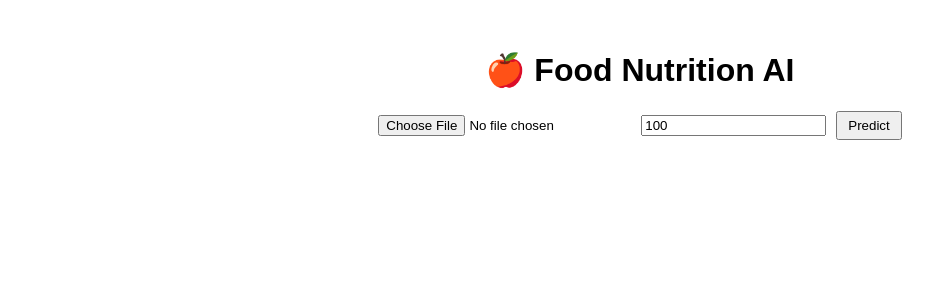
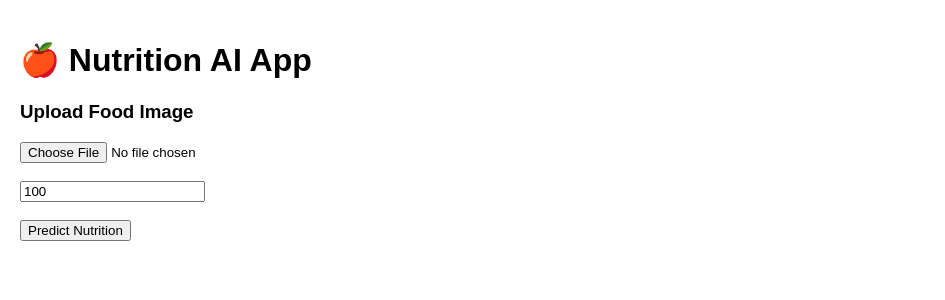
Before and after one commit to sikandar84/fyp-frontend, a React (Create React App) app: page / in a window 1280 px wide. Shown: the top 300 px of the page, without its empty margins (0-945 px from the left). Built offline with nearby package versions, Linux system fonts and the light colour scheme.

Commit message:
Update App.js

```diff
--- a/src/App.js
+++ b/src/App.js
@@ -1,336 +1,191 @@
-// import React, { useState } from "react";
-// import axios from "axios";
-// import "./App.css";
-
-// function App() {
-//   const [file, setFile] = useState(null);
-//   const [weight, setWeight] = useState(100);
-//   const [result, setResult] = useState(null);
-//   const [loading, setLoading] = useState(false);
-
-//   const [age, setAge] = useState("");
-//   const [gender, setGender] = useState("");
-//   const [disease, setDisease] = useState("");
-//   const [goal, setGoal] = useState("maintain");
-
-//   const [recommendation, setRecommendation] = useState("");
-//   const [recLoading, setRecLoading] = useState(false);
-
-//   // -------------------------
-//   // Predict Food
-//   // -------------------------
-//   const handlePredict = async () => {
-//     if (!file) {
-//       alert("Please select an image");
-//       return;
-//     }
-
-//     const formData = new FormData();
-//     formData.append("file", file);
-//     formData.append("weight", weight);
-
-//     setLoading(true);
-//     setResult(null);
-//     setRecommendation("");
-
-//     try {
-//       const response = await axios.post(
-//         "https://fyp-backend-production-82be.up.railway.app/predict",
-//         formData,
-//         {
-//           headers: { "Content-Type": "multipart/form-data" },
-//         }
-//       );
-
-//       setResult(response.data);
-
-//       setFile(null);
-//       document.getElementById("fileInput").value = "";
-//     } catch (error) {
-//       console.error(error);
-//       alert("Error calling backend");
-//     } finally {
-//       setLoading(false);
-//     }
-//   };
-
-//   // -------------------------
-//   // Get Recommendation
-//   // -------------------------
-//   const getRecommendation = async () => {
-//     if (!result) {
-//       alert("Predict food first");
-//       return;
-//     }
-
-//     const formData = new FormData();
-
-//     formData.append("calories", result.calories || 0);
-//     formData.append("protein", result.protein || 0);
-//     formData.append("carbohydrates", result.carbohydrates || 0);
-//     formData.append("fats", result.fats || 0);
-//     formData.append("fiber", result.fiber || 0);
-//     formData.append("sugars", result.sugars || 0);
-//     formData.append("sodium", result.sodium || 0);
-
-//     formData.append("age", age || 0);
-//     formData.append("gender", gender || "Unknown");
-//     formData.append("goal", goal || "maintain");
-//     formData.append("disease", disease || "");
-
-//     setRecLoading(true);
-//     setRecommendation("");
-
-//     try {
-//       const response = await axios.post(
-//         "https://fyp-backend-production-82be.up.railway.app/recommend",
-//         formData,
-//         {
-//           headers: { "Content-Type": "multipart/form-data" },
-//         }
-//       );
-
-//       const rec = response.data?.recommendations?.[0];
-
-//       if (rec) {
-//         setRecommendation(rec);
-//       } else {
-//         setRecommendation("No AI response received.");
-//       }
-//     } catch (err) {
-//       console.error(err);
-//       alert("Error getting recommendation");
-//     } finally {
-//       setRecLoading(false);
-//     }
-//   };
-
-//   return (
-//     <div className="app">
-//       <h1 className="title">🍽️ Nutrition Detector</h1>
-
-//       {/* INPUT SECTION */}
-//       <div className="input-container">
-//         <input
-//           id="fileInput"
-//           type="file"
-//           accept="image/*"
-//           onChange={(e) => setFile(e.target.files[0])}
-//         />
-
-//         <input
-//           type="number"
-//           min="1"
-//           value={weight}
-//           onChange={(e) => setWeight(e.target.value)}
-//           placeholder="Weight (g)"
-//         />
-
-//         <button onClick={handlePredict} disabled={loading}>
-//           {loading ? "Predicting..." : "Predict"}
-//         </button>
-//       </div>
-
-//       {/* RESULT */}
-//       {result && (
-//         <div className="result-card">
-//           <h2>Prediction Result</h2>
-
-//           <p className="food-label">
-//             {result.label ? result.label.toUpperCase() : ""}
-//           </p>
-
-//           <h3>Nutrition (for {result.weight} g)</h3>
-
-//           <ul className="nutrition-list">
-//             <li>Calories: {result.calories}</li>
-//             <li>Protein: {result.protein} g</li>
-//             <li>Carbohydrates: {result.carbohydrates} g</li>
-//             <li>Fats: {result.fats} g</li>
-//             <li>Fiber: {result.fiber} g</li>
-//             <li>Sugars: {result.sugars} g</li>
-//             <li>Sodium: {result.sodium} mg</li>
-//           </ul>
-
-//           {/* USER INPUT */}
-//           <div className="user-inputs">
-//             <h3>Personal Info</h3>
-
-//             <input
-//               type="number"
-//               placeholder="Age"
-//               value={age}
-//               onChange={(e) => setAge(e.target.value)}
-//             />
-
-//             <select value={gender} onChange={(e) => setGender(e.target.value)}>
-//               <option value="">Select Gender</option>
-//               <option value="Male">Male</option>
-//               <option value="Female">Female</option>
-//             </select>
-
-//             <select value={goal} onChange={(e) => setGoal(e.target.value)}>
-//               <option value="maintain">Maintain</option>
-//               <option value="weight loss">Weight Loss</option>
-//               <option value="muscle gain">Muscle Gain</option>
-//             </select>
-
-//             <input
-//               type="text"
-//               placeholder="Disease (optional)"
-//               value={disease}
-//               onChange={(e) => setDisease(e.target.value)}
-//             />
-
-//             <button onClick={getRecommendation} disabled={recLoading}>
-//               {recLoading ? "Analyzing..." : "Get Recommendation"}
-//             </button>
-//           </div>
-
-//           {/* AI OUTPUT */}
-//           {recommendation && (
-//             <div className="recommendation-box">
-//               <h3>AI Recommendation</h3>
-//               <p>{recommendation}</p>
-//             </div>
-//           )}
-//         </div>
-//       )}
-//     </div>
-//   );
-// }
-
-// export default App;
-
-
-
 import React, { useState } from "react";
 import axios from "axios";
 
-export default function App() {
+const BACKEND_URL = "https://fyp-backend-production-82be.up.railway.app"; // 🔥 CHANGE THIS
+
+function App() {
   const [file, setFile] = useState(null);
   const [weight, setWeight] = useState(100);
-  const [result, setResult] = useState(null);
+
+  const [nutrition, setNutrition] = useState(null);
   const [loading, setLoading] = useState(false);
 
-  const BASE_URL = "https://fyp-backend-production-82be.up.railway.app";
+  const [age, setAge] = useState("");
+  const [gender, setGender] = useState("");
+  const [goal, setGoal] = useState("maintain");
+  const [disease, setDisease] = useState("");
 
+  const [recommendation, setRecommendation] = useState("");
+
+  // -------------------------
+  // Handle Image Upload
+  // -------------------------
+  const handleFileChange = (e) => {
+    setFile(e.target.files[0]);
+  };
+
+  // -------------------------
+  // Predict Nutrition
+  // -------------------------
   const handlePredict = async () => {
     if (!file) {
       alert("Please select an image");
       return;
     }
 
-    setLoading(true);
-    setResult(null);
-
-    try {
     const formData = new FormData();
     formData.append("file", file);
     formData.append("weight", weight);
 
-      const res = await axios.post(`${BASE_URL}/predict`, formData, {
+    try {
+      setLoading(true);
+
+      const res = await axios.post(
+        `${BACKEND_URL}/predict`,
+        formData,
+        {
           headers: {
             "Content-Type": "multipart/form-data",
           },
-      });
+        }
+      );
 
-      console.log("BACKEND RESPONSE:", res.data);
+      setNutrition(res.data);
+      setLoading(false);
+    } catch (err) {
+      console.error(err);
+      alert("Prediction failed");
+      setLoading(false);
+    }
+  };
 
-      setResult(res.data);
+  // -------------------------
+  // Get AI Recommendation
+  // -------------------------
+  const handleRecommend = async () => {
+    if (!nutrition) return;
 
+    const formData = new FormData();
+
+    formData.append("calories", nutrition.calories);
+    formData.append("protein", nutrition.protein);
+    formData.append("carbohydrates", nutrition.carbohydrates);
+    formData.append("fats", nutrition.fats);
+    formData.append("fiber", nutrition.fiber);
+    formData.append("sugars", nutrition.sugars);
+    formData.append("sodium", nutrition.sodium);
+
+    formData.append("age", age);
+    formData.append("gender", gender);
+    formData.append("goal", goal);
+    formData.append("disease", disease);
+
+    try {
+      const res = await axios.post(
+        `${BACKEND_URL}/recommend`,
+        formData
+      );
+
+      setRecommendation(res.data.recommendations[0]);
     } catch (err) {
-      console.log("ERROR:", err);
-
-      setResult({
-        error:
-          err?.response?.data?.error ||
-          "Server error or model failed to respond",
-      });
+      console.error(err);
+      alert("Recommendation failed");
     }
-
-    setLoading(false);
   };
 
   return (
-    <div style={styles.container}>
-      <h1>🍎 Food Nutrition AI</h1>
+    <div style={{ padding: 20, fontFamily: "Arial" }}>
+      <h1>🍎 Nutrition AI App</h1>
 
-      {/* FILE INPUT */}
+      {/* ---------------- Upload Section ---------------- */}
+      <div>
+        <h3>Upload Food Image</h3>
+
+        <input type="file" onChange={handleFileChange} />
+        <br /><br />
+
         <input
-        type="file"
-        accept="image/*"
-        onChange={(e) => setFile(e.target.files[0])}
+          type="number"
+          placeholder="Weight (grams)"
+          value={weight}
+          onChange={(e) => setWeight(e.target.value)}
         />
 
-      {/* WEIGHT INPUT */}
-      <input
-        type="number"
-        value={weight}
-        onChange={(e) => setWeight(e.target.value)}
-        placeholder="Enter weight"
-        style={{ marginLeft: 10 }}
-      />
+        <br /><br />
 
-      {/* BUTTON */}
-      <button onClick={handlePredict} disabled={loading} style={styles.btn}>
-        {loading ? "Predicting..." : "Predict"}
+        <button onClick={handlePredict}>
+          {loading ? "Processing..." : "Predict Nutrition"}
         </button>
+      </div>
 
-      {/* ERROR */}
-      {result?.error && (
-        <div style={styles.errorBox}>
-          <h3>❌ Error</h3>
-          <p>{result.error}</p>
+      {/* ---------------- Nutrition Result ---------------- */}
+      {nutrition && (
+        <div style={{ marginTop: 20 }}>
+          <h3>📊 Nutrition Result</h3>
+          <p><b>Food:</b> {nutrition.label}</p>
+          <p><b>Calories:</b> {nutrition.calories}</p>
+          <p><b>Protein:</b> {nutrition.protein}</p>
+          <p><b>Carbs:</b> {nutrition.carbohydrates}</p>
+          <p><b>Fats:</b> {nutrition.fats}</p>
+          <p><b>Fiber:</b> {nutrition.fiber}</p>
+          <p><b>Sugars:</b> {nutrition.sugars}</p>
+          <p><b>Sodium:</b> {nutrition.sodium}</p>
         </div>
       )}
 
-      {/* RESULT */}
-      {result && !result.error && (
-        <div style={styles.card}>
-          <h2>🍽️ Prediction Result</h2>
+      {/* ---------------- User Inputs ---------------- */}
+      {nutrition && (
+        <div style={{ marginTop: 20 }}>
+          <h3>👤 Your Details</h3>
 
-          <h3>Food: {result.label || "Unknown"}</h3>
+          <input
+            type="number"
+            placeholder="Age"
+            value={age}
+            onChange={(e) => setAge(e.target.value)}
+          />
+          <br /><br />
 
-          <p>Confidence: {result.confidence ?? 0}</p>
-          <p>Weight: {result.weight ?? weight}</p>
+          <select value={gender} onChange={(e) => setGender(e.target.value)}>
+            <option value="">Select Gender</option>
+            <option value="Male">Male</option>
+            <option value="Female">Female</option>
+          </select>
 
-          <hr />
+          <br /><br />
 
-          <p>Calories: {result.calories ?? 0}</p>
-          <p>Protein: {result.protein ?? 0} g</p>
-          <p>Carbohydrates: {result.carbohydrates ?? 0} g</p>
-          <p>Fats: {result.fats ?? 0} g</p>
-          <p>Fiber: {result.fiber ?? 0} g</p>
-          <p>Sugars: {result.sugars ?? 0} g</p>
-          <p>Sodium: {result.sodium ?? 0} mg</p>
+          <select value={goal} onChange={(e) => setGoal(e.target.value)}>
+            <option value="maintain">Maintain Weight</option>
+            <option value="loss">Lose Weight</option>
+            <option value="gain">Gain Weight</option>
+          </select>
+
+          <br /><br />
+
+          <input
+            type="text"
+            placeholder="Disease (optional)"
+            value={disease}
+            onChange={(e) => setDisease(e.target.value)}
+          />
+
+          <br /><br />
+
+          <button onClick={handleRecommend}>
+            Get AI Recommendation
+          </button>
+        </div>
+      )}
+
+      {/* ---------------- Recommendation ---------------- */}
+      {recommendation && (
+        <div style={{ marginTop: 20 }}>
+          <h3>🤖 AI Recommendation</h3>
+          <p>{recommendation}</p>
         </div>
       )}
     </div>
   );
 }
 
-const styles = {
-  container: {
-    padding: 30,
-    fontFamily: "Arial",
-    textAlign: "center",
-  },
-  btn: {
-    marginLeft: 10,
-    padding: "5px 10px",
-    cursor: "pointer",
-  },
-  card: {
-    marginTop: 20,
-    padding: 20,
-    border: "1px solid #ccc",
-    borderRadius: 10,
-    display: "inline-block",
-    textAlign: "left",
-  },
-  errorBox: {
-    marginTop: 20,
-    color: "red",
-  },
-};
+export default App;
```
Lines whose indentation alone changed are shown as unchanged.
